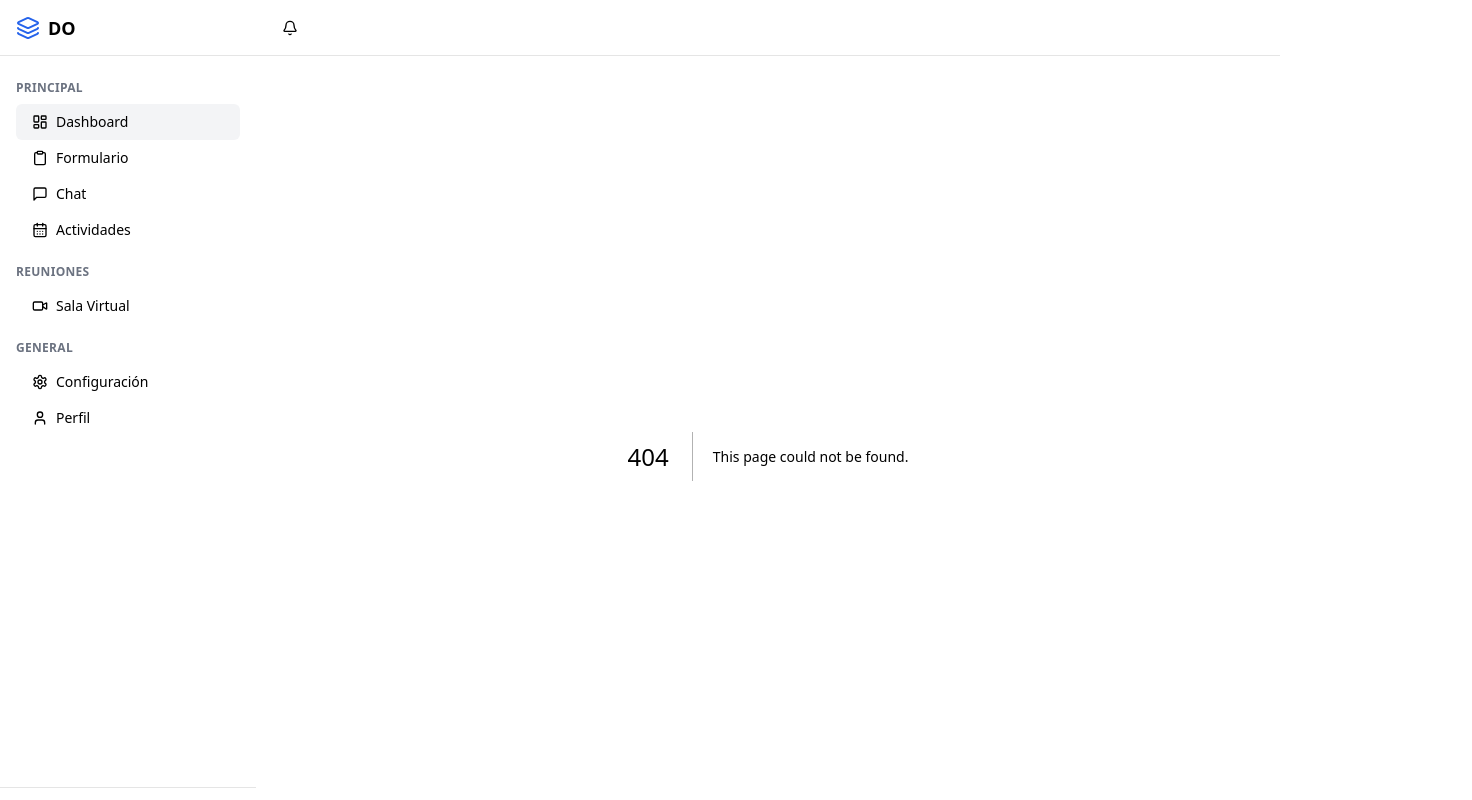
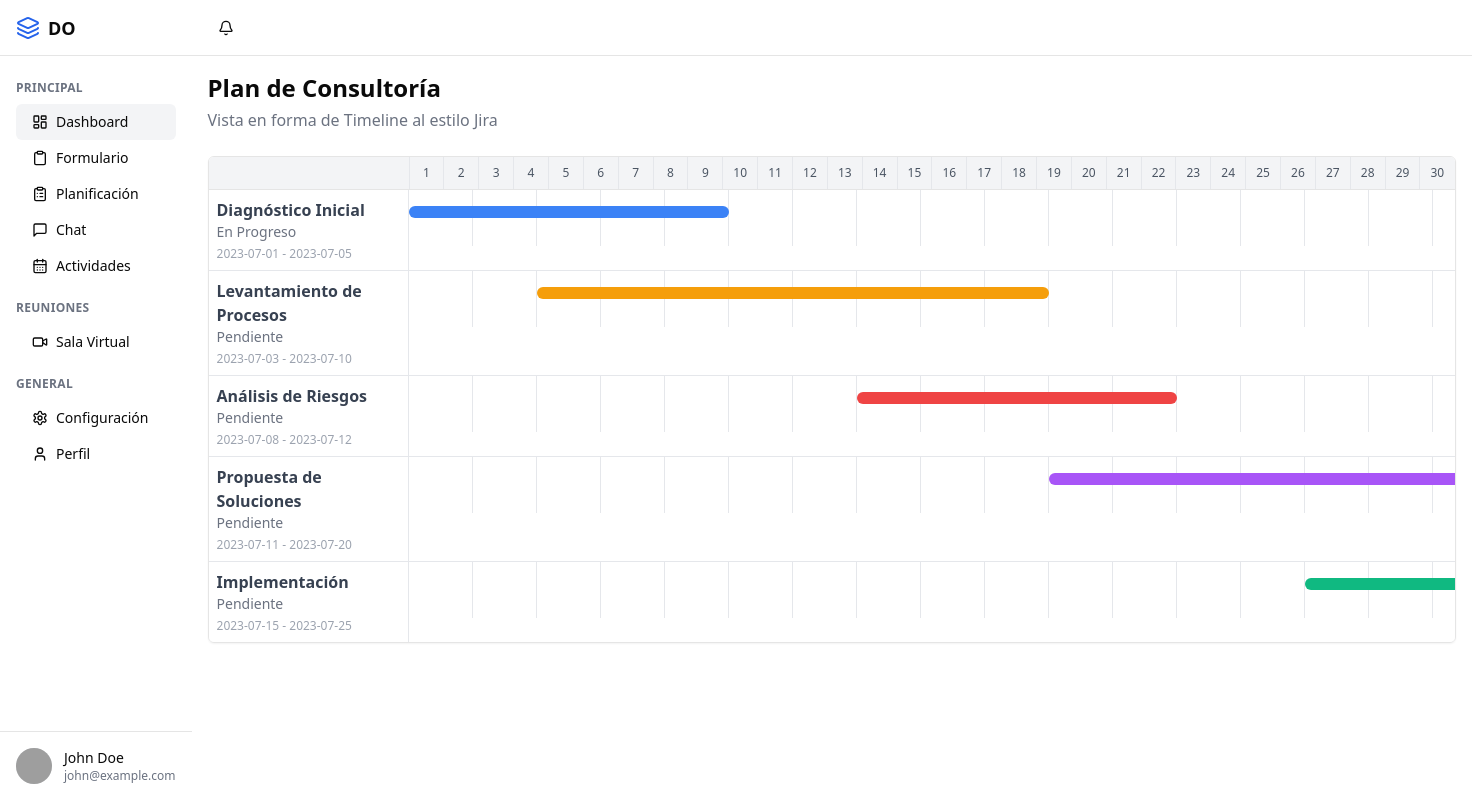
Before and after one commit to AlexMGP7/design, a Next.js app: page /planificacion in a window 1280 px wide. Before the commit this address had no page. Shown: the top 800 px of the page, 1472 px wide, since content can reach past the window. Built offline with nearby package versions, Linux system fonts and the light colour scheme; grey boxes are pictures that could not be loaded.

Commit message:
timeline

```diff
--- /dev/null
+++ b/src/app/planificacion/page.tsx
@@ -0,0 +1,162 @@
+"use client";
+
+import React from "react";
+
+/** Representa una fase o tarea en el plan */
+interface Tarea {
+  id: string;
+  nombre: string;
+  inicio: string; // 'YYYY-MM-DD'
+  fin: string;    // 'YYYY-MM-DD'
+  estado: "Pendiente" | "En Progreso" | "Finalizado";
+  color?: string;
+}
+
+/** Datos falsos para el timeline */
+const tareas: Tarea[] = [
+  {
+    id: "1",
+    nombre: "Diagnóstico Inicial",
+    inicio: "2023-07-01",
+    fin: "2023-07-05",
+    estado: "En Progreso",
+    color: "#3b82f6", // azul
+  },
+  {
+    id: "2",
+    nombre: "Levantamiento de Procesos",
+    inicio: "2023-07-03",
+    fin: "2023-07-10",
+    estado: "Pendiente",
+    color: "#f59e0b", // amarillo
+  },
+  {
+    id: "3",
+    nombre: "Análisis de Riesgos",
+    inicio: "2023-07-08",
+    fin: "2023-07-12",
+    estado: "Pendiente",
+    color: "#ef4444", // rojo
+  },
+  {
+    id: "4",
+    nombre: "Propuesta de Soluciones",
+    inicio: "2023-07-11",
+    fin: "2023-07-20",
+    estado: "Pendiente",
+    color: "#a855f7", // morado
+  },
+  {
+    id: "5",
+    nombre: "Implementación",
+    inicio: "2023-07-15",
+    fin: "2023-07-25",
+    estado: "Pendiente",
+    color: "#10b981", // verde
+  },
+];
+
+/** Obtiene un array con todas las fechas (YYYY-MM-DD) desde 'inicio' hasta 'fin'. */
+function obtenerRangoFechas(inicio: string, fin: string): string[] {
+  const arr: string[] = [];
+  const current = new Date(inicio);
+  const last = new Date(fin);
+
+  while (current <= last) {
+    arr.push(current.toISOString().split("T")[0]);
+    current.setDate(current.getDate() + 1);
+  }
+  return arr;
+}
+
+export default function PlanificacionPage() {
+  // 1. Determinar fecha mínima y máxima para nuestro timeline (en este ejemplo, se hace manualmente).
+  const fechaMin = "2023-07-01";
+  const fechaMax = "2023-07-30";
+
+  // 2. Generar todas las fechas (columnas) del timeline.
+  const columnas = obtenerRangoFechas(fechaMin, fechaMax);
+
+  /** Calcula cuántos días hay entre dos fechas (inclusive). */
+  function diasEntre(f1: string, f2: string): number {
+    const d1 = new Date(f1);
+    const d2 = new Date(f2);
+    return Math.round((d2.getTime() - d1.getTime()) / (1000 * 60 * 60 * 24));
+  }
+
+  return (
+    <div className="p-4 space-y-6 max-w-7xl mx-auto">
+      <div>
+        <h1 className="text-2xl font-bold mb-1">Plan de Consultoría</h1>
+        <p className="text-gray-500">Vista en forma de Timeline al estilo Jira</p>
+      </div>
+
+      {/* Contenedor principal scrollable */}
+      <div className="border rounded-md shadow-sm overflow-x-auto bg-white dark:bg-gray-900">
+        {/* Cabecera de Fechas */}
+        <div className="sticky top-0 bg-gray-100 dark:bg-gray-800 border-b z-10">
+          <div className="flex">
+            {/* Columna izquierda vacía para alinear con "Info de Tarea" */}
+            <div className="min-w-[200px] p-2" />
+            {/* Fechas */}
+            {columnas.map((col) => {
+              const dia = new Date(col).getDate();
+              return (
+                <div
+                  key={col}
+                  className="p-2 text-center text-xs w-16 border-l border-gray-200 dark:border-gray-700 text-gray-600 dark:text-gray-400"
+                >
+                  {dia}
+                </div>
+              );
+            })}
+          </div>
+        </div>
+
+        {/* Lista de Tareas */}
+        <div className="divide-y divide-gray-200 dark:divide-gray-700">
+          {tareas.map((tarea) => {
+            // Cálculo de offsets
+            const startIndex = diasEntre(fechaMin, tarea.inicio);
+            const endIndex = diasEntre(fechaMin, tarea.fin);
+
+            return (
+              <div key={tarea.id} className="flex hover:bg-gray-50 dark:hover:bg-gray-800">
+                {/* Columna Izquierda: Info de la tarea */}
+                <div className="min-w-[200px] p-2 border-r border-gray-200 dark:border-gray-700">
+                  <p className="font-semibold text-gray-700 dark:text-gray-300">
+                    {tarea.nombre}
+                  </p>
+                  <p className="text-sm text-gray-500">{tarea.estado}</p>
+                  <p className="text-xs text-gray-400 mt-1">
+                    {tarea.inicio} - {tarea.fin}
+                  </p>
+                </div>
+
+                {/* Columnas de Fechas (Timeline) */}
+                <div className="relative flex">
+                  {columnas.map((col, index) => (
+                    <div
+                      key={col}
+                      className="w-16 h-14 border-r border-gray-200 dark:border-gray-700"
+                    />
+                  ))}
+
+                  {/* Barra de la tarea */}
+                  <div
+                    className="absolute top-4 h-3 rounded-full transition-colors duration-300"
+                    style={{
+                      left: `${startIndex * 4}rem`, // 4rem = ancho w-16
+                      width: `${(endIndex - startIndex + 1) * 4}rem`,
+                      backgroundColor: tarea.color || "#3b82f6",
+                    }}
+                  />
+                </div>
+              </div>
+            );
+          })}
+        </div>
+      </div>
+    </div>
+  );
+}
--- a/src/components/Sidebar.tsx
+++ b/src/components/Sidebar.tsx
@@ -9,8 +9,9 @@ import {
   Settings,
   User,
   Clipboard,
-  MessageSquare, // ícono para el chat
+  MessageSquare,
   CalendarDays,
+  ClipboardList, // ícono para Planificación
 } from "lucide-react";
 import React from "react";
 
@@ -51,9 +52,7 @@ export default function Sidebar({
             <Link href="/dashboard">
               <Button
                 variant="ghost"
-                className={`w-full justify-start gap-2 ${
-                  activeView === "dashboard" ? "bg-gray-100 dark:bg-gray-700" : ""
-                }`}
+                className={`w-full justify-start gap-2 ${activeView === "dashboard" ? "bg-gray-100 dark:bg-gray-700" : ""}`}
                 onClick={() => handleClick("dashboard")}
               >
                 <LayoutDashboard className="h-4 w-4" />
@@ -63,21 +62,27 @@ export default function Sidebar({
             <Link href="/formulario">
               <Button
                 variant="ghost"
-                className={`w-full justify-start gap-2 ${
-                  activeView === "formulario" ? "bg-gray-100 dark:bg-gray-700" : ""
-                }`}
+                className={`w-full justify-start gap-2 ${activeView === "formulario" ? "bg-gray-100 dark:bg-gray-700" : ""}`}
                 onClick={() => handleClick("formulario")}
               >
                 <Clipboard className="h-4 w-4" />
                 Formulario
               </Button>
             </Link>
+            <Link href="/planificacion">
+              <Button
+                variant="ghost"
+                className={`w-full justify-start gap-2 ${activeView === "planificacion" ? "bg-gray-100 dark:bg-gray-700" : ""}`}
+                onClick={() => handleClick("planificacion")}
+              >
+                <ClipboardList className="h-4 w-4" />
+                Planificación
+              </Button>
+            </Link>
             <Link href="/chat">
               <Button
                 variant="ghost"
-                className={`w-full justify-start gap-2 ${
-                  activeView === "chat" ? "bg-gray-100 dark:bg-gray-700" : ""
-                }`}
+                className={`w-full justify-start gap-2 ${activeView === "chat" ? "bg-gray-100 dark:bg-gray-700" : ""}`}
                 onClick={() => handleClick("chat")}
               >
                 <MessageSquare className="h-4 w-4" />
@@ -87,9 +92,7 @@ export default function Sidebar({
             <Link href="/actividades">
               <Button
                 variant="ghost"
-                className={`w-full justify-start gap-2 ${
-                  activeView === "actividades" ? "bg-gray-100 dark:bg-gray-700" : ""
-                }`}
+                className={`w-full justify-start gap-2 ${activeView === "actividades" ? "bg-gray-100 dark:bg-gray-700" : ""}`}
                 onClick={() => handleClick("actividades")}
               >
                 <CalendarDays className="h-4 w-4" />
@@ -107,9 +110,7 @@ export default function Sidebar({
             <Link href="/virtual-room">
               <Button
                 variant="ghost"
-                className={`w-full justify-start gap-2 ${
-                  activeView === "virtualRoom" ? "bg-gray-100 dark:bg-gray-700" : ""
-                }`}
+                className={`w-full justify-start gap-2 ${activeView === "virtualRoom" ? "bg-gray-100 dark:bg-gray-700" : ""}`}
                 onClick={() => handleClick("virtualRoom")}
               >
                 <Video className="h-4 w-4" />
@@ -127,9 +128,7 @@ export default function Sidebar({
             <Link href="/settings">
               <Button
                 variant="ghost"
-                className={`w-full justify-start gap-2 ${
-                  activeView === "settings" ? "bg-gray-100 dark:bg-gray-700" : ""
-                }`}
+                className={`w-full justify-start gap-2 ${activeView === "settings" ? "bg-gray-100 dark:bg-gray-700" : ""}`}
                 onClick={() => handleClick("settings")}
               >
                 <Settings className="h-4 w-4" />
@@ -139,9 +138,7 @@ export default function Sidebar({
             <Link href="/profile">
               <Button
                 variant="ghost"
-                className={`w-full justify-start gap-2 ${
-                  activeView === "profile" ? "bg-gray-100 dark:bg-gray-700" : ""
-                }`}
+                className={`w-full justify-start gap-2 ${activeView === "profile" ? "bg-gray-100 dark:bg-gray-700" : ""}`}
                 onClick={() => handleClick("profile")}
               >
                 <User className="h-4 w-4" />
```
